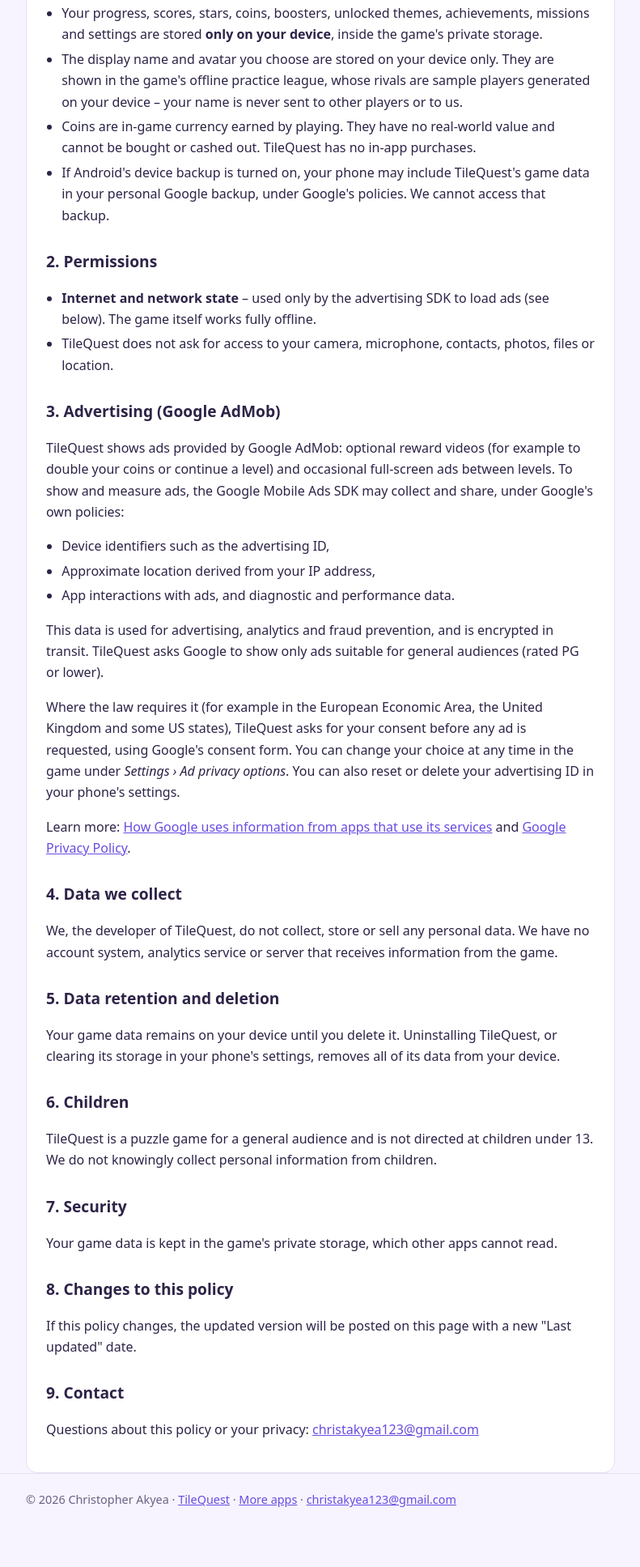
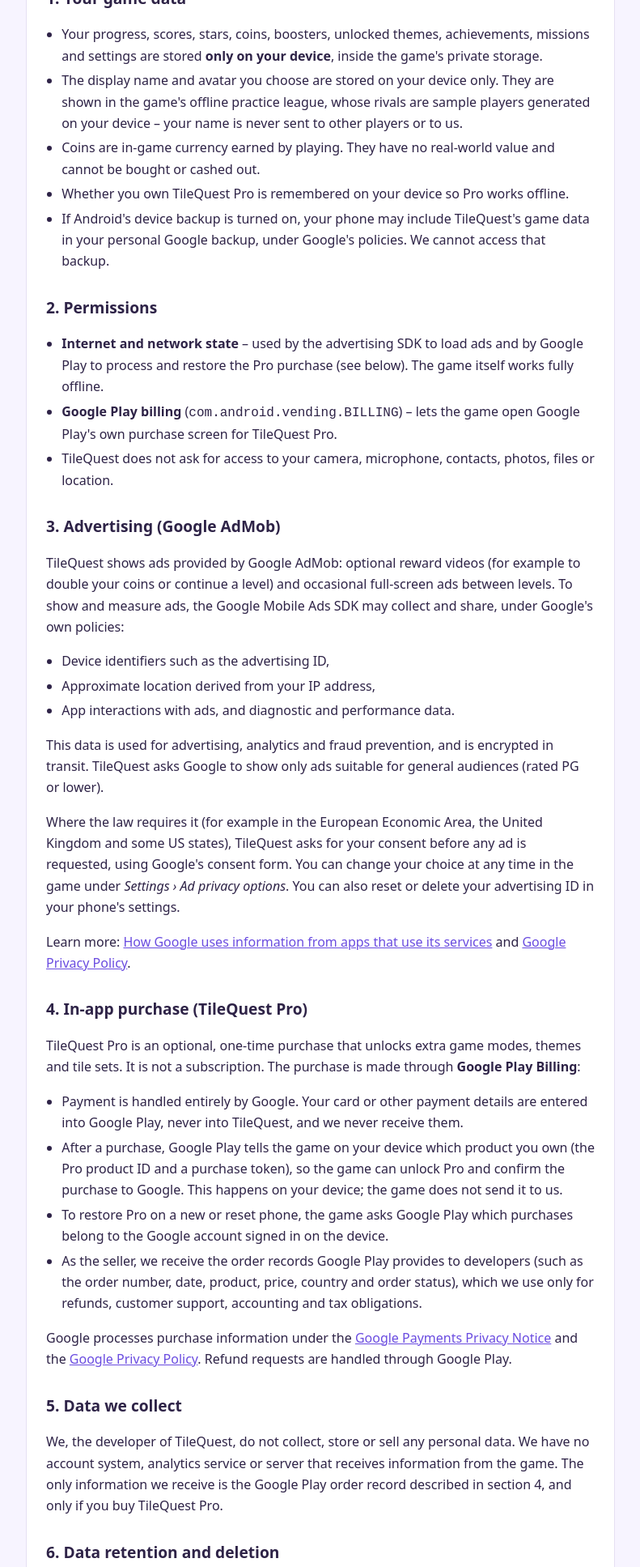
Before and after one commit to christakyea123/christakyea123.github.io, a plain HTML site: page tilequest/privacy.html in a window 1280 px wide. Shown: the part 410-2345 px from the top of the page at 81% size, without its empty margins (244-1035 px from the left). Before the commit the page ends 2306 px from the top, so only its background shows below. Drawn offline with Linux system fonts and the light colour scheme.

Commit message:
TileQuest: privacy policy and page for TileQuest Pro in-app purchase
Co-Authored-By: Claude Opus 5.5 <noreply@anthropic.com>

```diff
--- a/tilequest/privacy.html
+++ b/tilequest/privacy.html
@@ -19,21 +19,23 @@
   <main class="wrap">
     <div class="card">
       <h1>Privacy Policy</h1>
-      <p class="muted">TileQuest – Tile Matching Puzzle · Last updated: 18 October 2026</p>
+      <p class="muted">TileQuest – Tile Matching Puzzle · Last updated: 28 November 2026</p>
 
-      <p>This policy explains what data the TileQuest mobile game ("TileQuest", "the game", "we") handles and why. In short: <strong>your game data stays on your device.</strong> TileQuest has no user accounts and no servers of its own, and we do not receive any information about you. The game is free and shows ads from Google AdMob; the ads are the only part of the game that uses the internet.</p>
+      <p>This policy explains what data the TileQuest mobile game ("TileQuest", "the game", "we") handles and why. In short: <strong>your game data stays on your device.</strong> TileQuest has no user accounts and no servers of its own, and we do not receive any information about you. The game is free and shows ads from Google AdMob. It also offers one optional, one-time in-app purchase, <strong>TileQuest Pro</strong>, which is handled entirely by Google Play. Ads and the Pro purchase are the only parts of the game that use the internet.</p>
 
       <h2>1. Your game data</h2>
       <ul>
         <li>Your progress, scores, stars, coins, boosters, unlocked themes, achievements, missions and settings are stored <strong>only on your device</strong>, inside the game's private storage.</li>
         <li>The display name and avatar you choose are stored on your device only. They are shown in the game's offline practice league, whose rivals are sample players generated on your device – your name is never sent to other players or to us.</li>
-        <li>Coins are in-game currency earned by playing. They have no real-world value and cannot be bought or cashed out. TileQuest has no in-app purchases.</li>
+        <li>Coins are in-game currency earned by playing. They have no real-world value and cannot be bought or cashed out.</li>
+        <li>Whether you own TileQuest Pro is remembered on your device so Pro works offline.</li>
         <li>If Android's device backup is turned on, your phone may include TileQuest's game data in your personal Google backup, under Google's policies. We cannot access that backup.</li>
       </ul>
 
       <h2>2. Permissions</h2>
       <ul>
-        <li><strong>Internet and network state</strong> – used only by the advertising SDK to load ads (see below). The game itself works fully offline.</li>
+        <li><strong>Internet and network state</strong> – used by the advertising SDK to load ads and by Google Play to process and restore the Pro purchase (see below). The game itself works fully offline.</li>
+        <li><strong>Google Play billing</strong> (<code>com.android.vending.BILLING</code>) – lets the game open Google Play's own purchase screen for TileQuest Pro.</li>
         <li>TileQuest does not ask for access to your camera, microphone, contacts, photos, files or location.</li>
       </ul>
 
@@ -48,22 +50,32 @@
       <p>Where the law requires it (for example in the European Economic Area, the United Kingdom and some US states), TileQuest asks for your consent before any ad is requested, using Google's consent form. You can change your choice at any time in the game under <em>Settings › Ad privacy options</em>. You can also reset or delete your advertising ID in your phone's settings.</p>
       <p>Learn more: <a href="https://policies.google.com/technologies/partner-sites">How Google uses information from apps that use its services</a> and <a href="https://policies.google.com/privacy">Google Privacy Policy</a>.</p>
 
-      <h2>4. Data we collect</h2>
-      <p>We, the developer of TileQuest, do not collect, store or sell any personal data. We have no account system, analytics service or server that receives information from the game.</p>
+      <h2>4. In-app purchase (TileQuest Pro)</h2>
+      <p>TileQuest Pro is an optional, one-time purchase that unlocks extra game modes, themes and tile sets. It is not a subscription. The purchase is made through <strong>Google Play Billing</strong>:</p>
+      <ul>
+        <li>Payment is handled entirely by Google. Your card or other payment details are entered into Google Play, never into TileQuest, and we never receive them.</li>
+        <li>After a purchase, Google Play tells the game on your device which product you own (the Pro product ID and a purchase token), so the game can unlock Pro and confirm the purchase to Google. This happens on your device; the game does not send it to us.</li>
+        <li>To restore Pro on a new or reset phone, the game asks Google Play which purchases belong to the Google account signed in on the device.</li>
+        <li>As the seller, we receive the order records Google Play provides to developers (such as the order number, date, product, price, country and order status), which we use only for refunds, customer support, accounting and tax obligations.</li>
+      </ul>
+      <p>Google processes purchase information under the <a href="https://payments.google.com/payments/apis-secure/u/0/get_legal_document?ldo=0&amp;ldt=privacynotice">Google Payments Privacy Notice</a> and the <a href="https://policies.google.com/privacy">Google Privacy Policy</a>. Refund requests are handled through Google Play.</p>
 
-      <h2>5. Data retention and deletion</h2>
-      <p>Your game data remains on your device until you delete it. Uninstalling TileQuest, or clearing its storage in your phone's settings, removes all of its data from your device.</p>
+      <h2>5. Data we collect</h2>
+      <p>We, the developer of TileQuest, do not collect, store or sell any personal data. We have no account system, analytics service or server that receives information from the game. The only information we receive is the Google Play order record described in section 4, and only if you buy TileQuest Pro.</p>
 
-      <h2>6. Children</h2>
+      <h2>6. Data retention and deletion</h2>
+      <p>Your game data remains on your device until you delete it. Uninstalling TileQuest, or clearing its storage in your phone's settings, removes all of its data from your device. Your Pro purchase stays linked to your Google account and can be restored after reinstalling. Google Play order records are kept as long as required for accounting and tax purposes.</p>
+
+      <h2>7. Children</h2>
       <p>TileQuest is a puzzle game for a general audience and is not directed at children under 13. We do not knowingly collect personal information from children.</p>
 
-      <h2>7. Security</h2>
+      <h2>8. Security</h2>
       <p>Your game data is kept in the game's private storage, which other apps cannot read.</p>
 
-      <h2>8. Changes to this policy</h2>
+      <h2>9. Changes to this policy</h2>
       <p>If this policy changes, the updated version will be posted on this page with a new "Last updated" date.</p>
 
-      <h2>9. Contact</h2>
+      <h2>10. Contact</h2>
       <p>Questions about this policy or your privacy: <a href="mailto:christakyea123@gmail.com">christakyea123@gmail.com</a></p>
     </div>
   </main>
```
Also changed, not shown: tilequest/index.html (+1 -0 lines).
